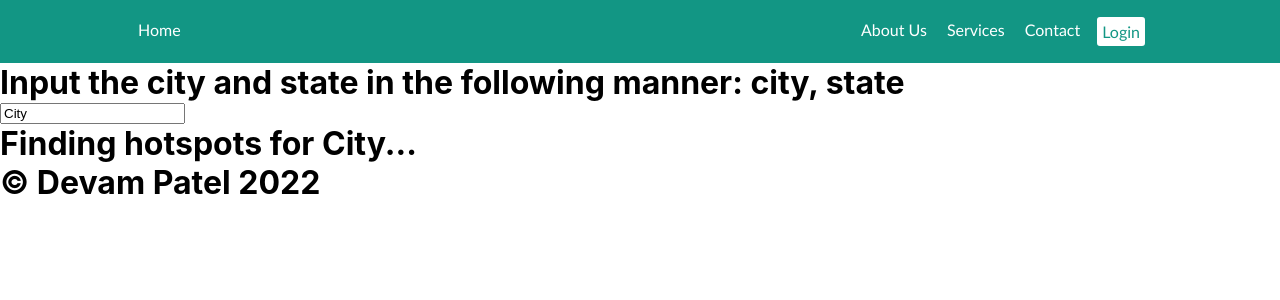
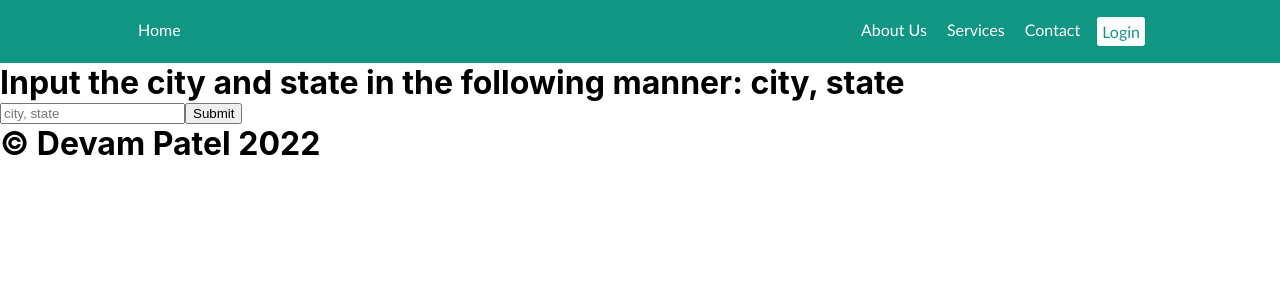
Before and after one commit to devampatel7/My_Travel_App, a React (Create React App) app: page /Search in a window 1280 px wide. Shown: the top 300 px of the page. Built offline with nearby package versions, Linux system fonts and the light colour scheme.

Commit message:
Uses API to fetch location lattitude and longitude and display on page

```diff
--- a/src/views/Search.js
+++ b/src/views/Search.js
@@ -4,21 +4,51 @@ import { ReactDOM } from 'react'
 
 const Search = () => {
 
-    const [loc, setLoc] = useState("City")
-
+    const [loc, setLoc] = useState("")
+    const [req, setReq] = useState("")
+    const apikey = "5ae2e3f221c38a28845f05b60b1d4a89c1550e9b61ed8f906938626f"
+    const [coors, setCoors] = useState({'lat':"", 'lon':""})
+    var name = ""
+    var spotsQuery = "http://api.opentripmap.com/0.1/en/places/radius?apikey="+apikey
+    //const [coordQuery, setCoord]  = useState("")
+    var coordQuery = ""
     function handleChange(e){
         e.preventDefault()
         setLoc(e.target.value)
 
     }
 
+    function handleSubmit(e){
+        e.preventDefault()
+        //setReq(loc)
+        name = loc
+
+       // setCoord("http://api.opentripmap.com/0.1/en/places/geoname?apikey="+apikey+"&name="+name )
+       coordQuery = "http://api.opentripmap.com/0.1/en/places/geoname?apikey="+apikey+"&name="+name
+        //setCoors({'lat': 4, 'lon': -7} )
+        fetch(coordQuery)
+            .then(res => res.json())
+            .then( result =>  setCoors({'lat': result["lat"], 'lon': result["lon"]}  ) )
+            .catch(error => { setCoors({'lat': 'error', 'lon': 'error'})
+                            console.log(error) })
+
+
+    }
 
     return (
         <div>
             <h1>Input the city and state in the following manner: city, state</h1>
-            <input type="text" value={loc} onChange={handleChange} placeholder='city, state'/>
+            <form onSubmit={handleSubmit}>
+                <input type="text" value={loc} onChange={handleChange} placeholder='city, state'/>
+                <button type="Submit">Submit</button>
+            </form >
 
-            <h1>Finding hotspots for {loc}...</h1>
+            {coors['lat'] &&
+                <div>
+                    <h1>Finding hotspots for {loc}...</h1>
+                    <h1>Lattitude: {coors['lat']}, Longitude: {coors['lon']}</h1>
+                </div>
+            }
 
         </div>
     )
```
